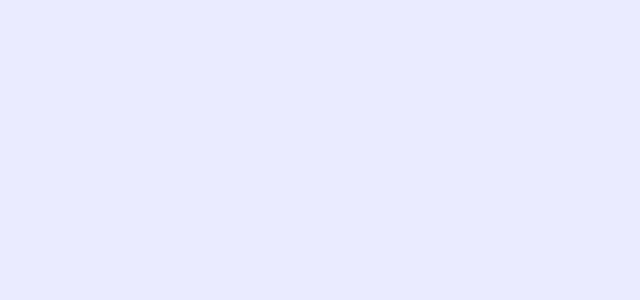
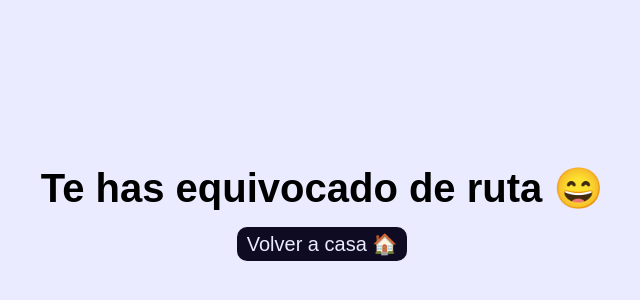
Before and after one commit to JuanesGalvis/GatoDeAssange, a Vue app: page /not_Found in a window 1280 px wide. Before the commit this address had no page. Shown: the part 180-480 px from the top of the page, without its empty margins (318-958 px from the left). Built offline with nearby package versions, Linux system fonts and the light colour scheme; a web font is replaced by a local one.

Commit message:
Página y redirección para errores 404

```diff
--- a/src/router/index.js
+++ b/src/router/index.js
@@ -8,6 +8,7 @@ import Donar from '../views/Donar.vue'
 import PedirCaricatura from '../views/PedirCaricatura.vue'
 import PedirPodcast from '../views/PedirPodcast.vue'
 import Articulo from '../views/Articulo.vue'
+import NotFound from '../views/NotFound.vue'
 
 const routes = [
   {
@@ -50,6 +51,11 @@ const routes = [
     name: 'Articulo',
     component: Articulo
   },
+  {
+    path: '/not_Found',
+    name: 'Not Found',
+    component: NotFound
+  },
 ]
 
 const router = createRouter({
--- /dev/null
+++ b/src/views/NotFound.vue
@@ -0,0 +1,37 @@
+<template>
+    <main class="Error">
+        <h1>Te has equivocado de ruta 😄</h1>
+        <router-link to="/">Volver a casa 🏠</router-link>
+    </main>
+</template>
+
+<script>
+export default {
+    name: 'NotFound'
+}
+</script>
+
+<style lang="scss">
+@import '../styles/global.scss';
+
+.Error {
+    width: 100vw;
+    height: 100vh;
+    display: flex;
+    justify-content: center;
+    align-items: center;
+    text-align: center;
+    flex-direction: column;
+    font-family: $FuenteTitlos;
+    font-size: 20px;
+
+    a {
+        margin: 15px auto;
+        background-color: $Dark;
+        padding: 5px 10px;
+        border-radius: 10px;
+        color: $Principal-Blanco;
+    }
+}
+
+</style>
```
Also changed, not shown: server.js (+8 -0 lines).
